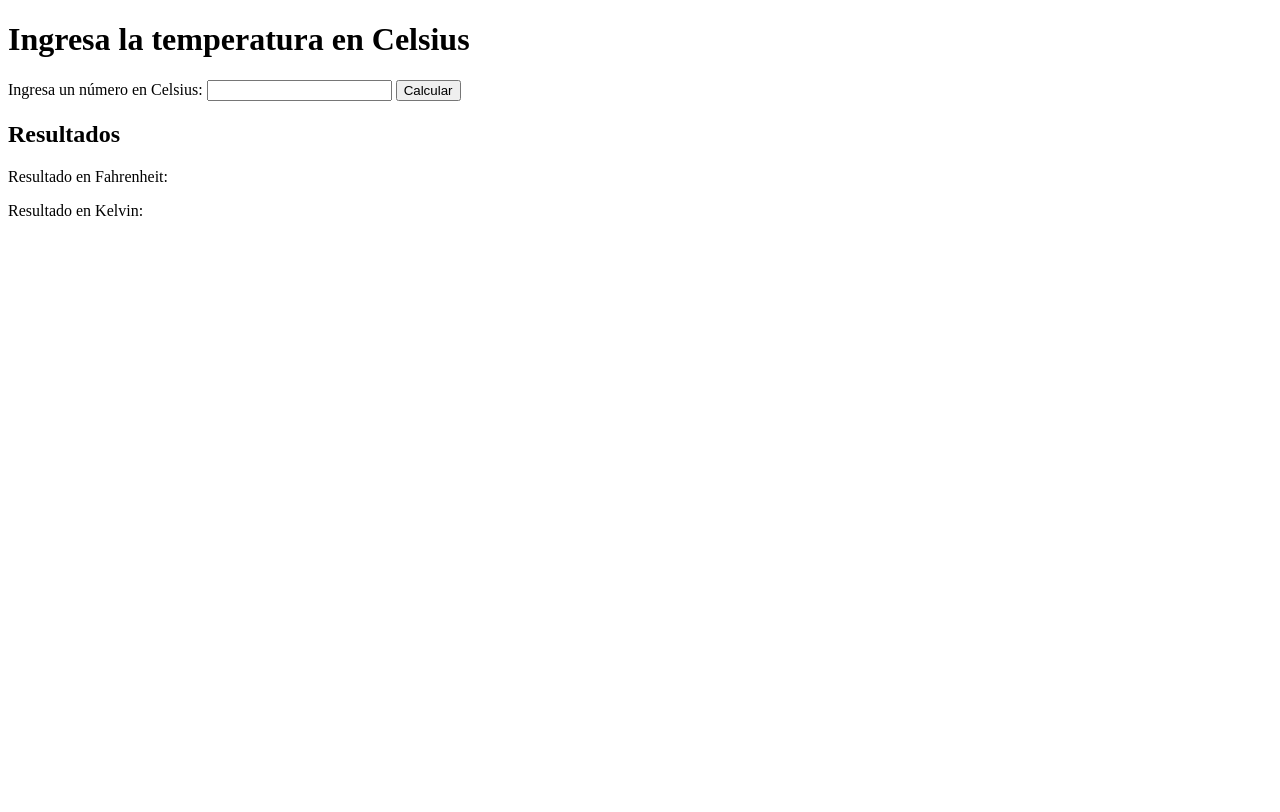
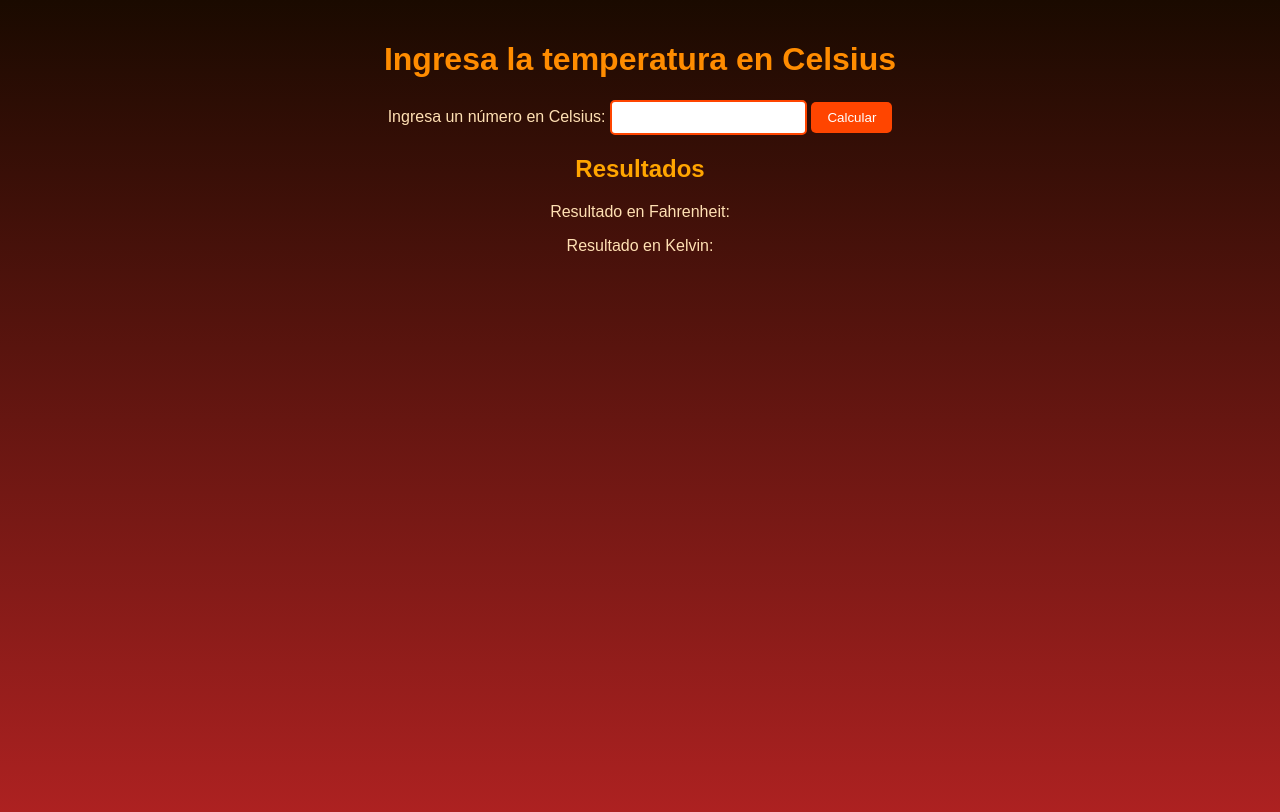
Before and after one commit to DanielMirandaAyalaDev/Temperaturas, a plain HTML site: page index.html in a window 1280 px wide. Drawn offline with Linux system fonts and the light colour scheme.

Commit message:
feature: se agrega un estilo

```diff
--- a/index.html
+++ b/index.html
@@ -6,6 +6,7 @@
     <title>Conversión de Temperaturas</title>
 </head>
 <body>
+    <link rel="stylesheet" href="style.css">
     <script src="script.js" defer></script>
     <h1>Ingresa la temperatura en Celsius</h1>
     <form id="formulario">
--- /dev/null
+++ b/style.css
@@ -0,0 +1,41 @@
+body {
+    font-family: Arial, sans-serif;
+    background: linear-gradient(to top, #b22222, #1a0a00);
+    color: #ffe0b3;
+    text-align: center;
+    min-height: 100vh;
+    margin: 0;
+    padding: 20px;
+}
+
+h1 {
+    color: #ff8c00;
+}
+
+h2 {
+    color: #ffa500;
+}
+
+input {
+    padding: 8px;
+    border: 2px solid #ff4500;
+    border-radius: 5px;
+}
+
+button {
+    padding: 8px 16px;
+    background-color: #ff4500;
+    color: white;
+    border: none;
+    border-radius: 5px;
+    cursor: pointer;
+}
+
+button:hover {
+    background-color: #ff8c00;
+}
+
+#fahrenheit, #kelvin {
+    color: #ffd700;
+    font-weight: bold;
+}
```
